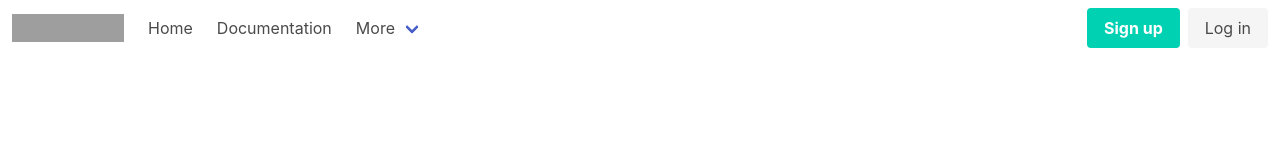
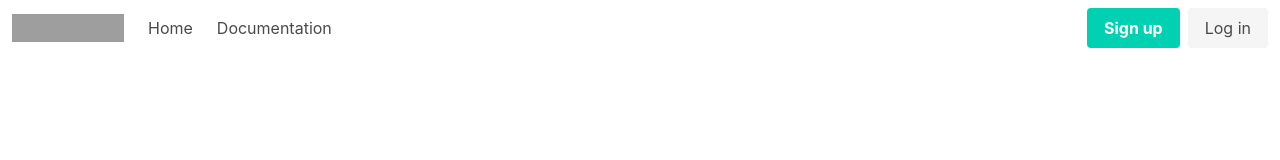
Before and after one commit to sushmita4296/My-react-app, a React (Create React App) app: page / in a window 1280 px wide. Shown: the top 160 px of the page. Built offline with nearby package versions, Linux system fonts and the light colour scheme; grey boxes are pictures that could not be loaded; the HTML template or start-up script is replaced by a standard one.

Commit message:
delete buttons

```diff
--- a/src/App.js
+++ b/src/App.js
@@ -8,7 +8,7 @@ const App = () => {
       <nav class="navbar" role="navigation" aria-label="main navigation">
         <div class="navbar-brand">
           <a class="navbar-item" href="https://bulma.io">
-              <img src="https://bulma.io/images/bulma-logo.png" width="112" height="28"/>
+            <img src="https://bulma.io/images/bulma-logo.png" width="112" height="28" />
           </a>
 
           <a role="button" class="navbar-burger" aria-label="menu" aria-expanded="false" data-target="navbarBasicExample">
@@ -29,21 +29,12 @@ const App = () => {
             </a>
 
             <div class="navbar-item has-dropdown is-hoverable">
-                <a class="navbar-link">
-                  More
-                </a>
 
               <div class="navbar-dropdown">
                 <a class="navbar-item">
-                    About
-                  </a>
-                  <a class="navbar-item">
-                    Jobs
-                  </a>
-                  <a class="navbar-item">
                   Contact
                 </a>
-                  <hr class="navbar-divider"/>
+                <hr class="navbar-divider" />
                 <a class="navbar-item">
                   Report an issue
                 </a>
```
Lines whose indentation alone changed are shown as unchanged.
